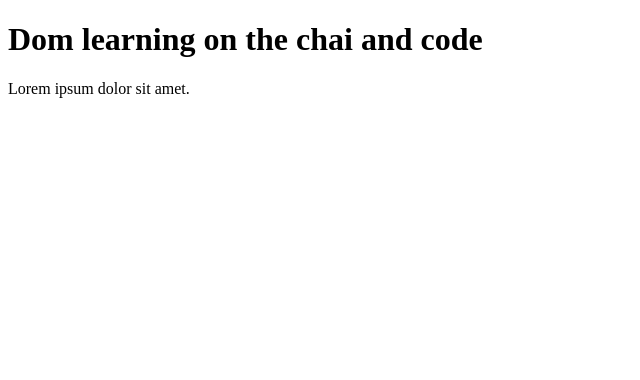
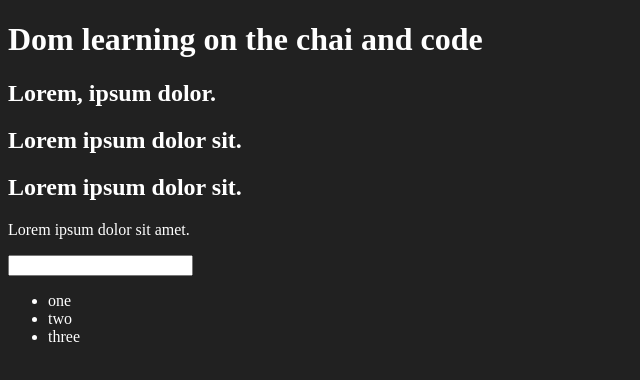
Before and after one commit to Priya-singh03/js, a plain HTML site: page 06_dom/one.html in a window 1280 px wide. Shown: the whole page, without its empty margins (0-640 px from the left). Drawn offline with Linux system fonts and the light colour scheme.

Commit message:
All DOM selectors NodeList and HTMLCollection

```diff
--- a/06_dom/one.html
+++ b/06_dom/one.html
@@ -4,11 +4,27 @@
     <meta charset="UTF-8">
 
     <title>Dom learning</title>
+    <style>
+        .bg-black{
+            background-color: #212121;
+            color: white;
+        }
+    </style>
 </head>
-<body>
-    <div class="bg-black">
-        <h1 class="heading">Dom learning on the chai and code</h1>
+<body class="bg-black">
+    <div >
+        <h1 id="title" class="heading">Dom learning on the chai and code <span style="display: none;">test text</span></h1>
+       <h2>Lorem, ipsum dolor.</h2>
+       <h2>Lorem ipsum dolor sit.</h2>
+       <h2>Lorem ipsum dolor sit.</h2>
        <p>Lorem ipsum dolor sit amet.</p>
+       <input type="password" name="" id="">
+
+       <ul>
+        <li>one</li>
+        <li>two</li>
+        <li>three</li>
+       </ul>
     </div>
 </body>
 </html>
```
